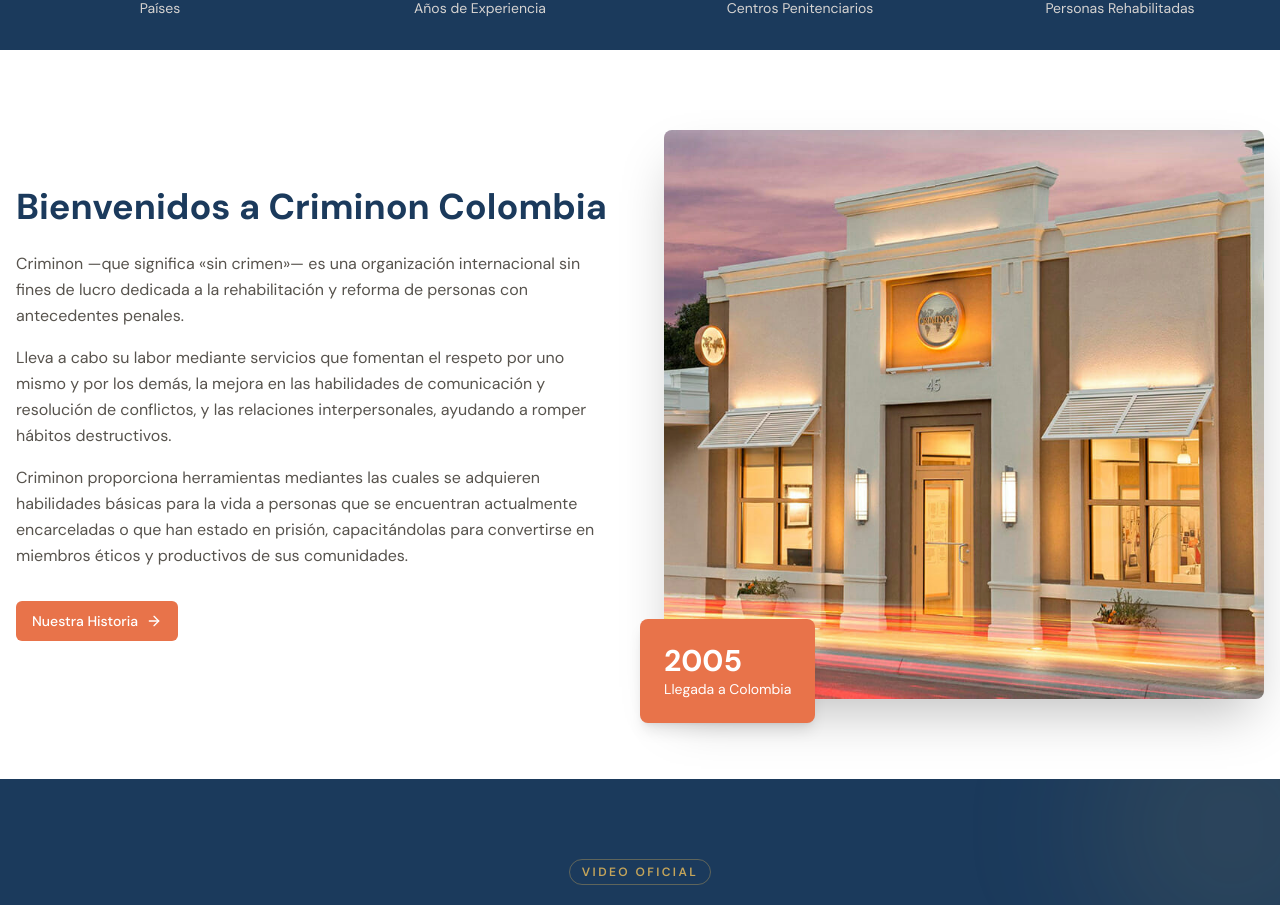
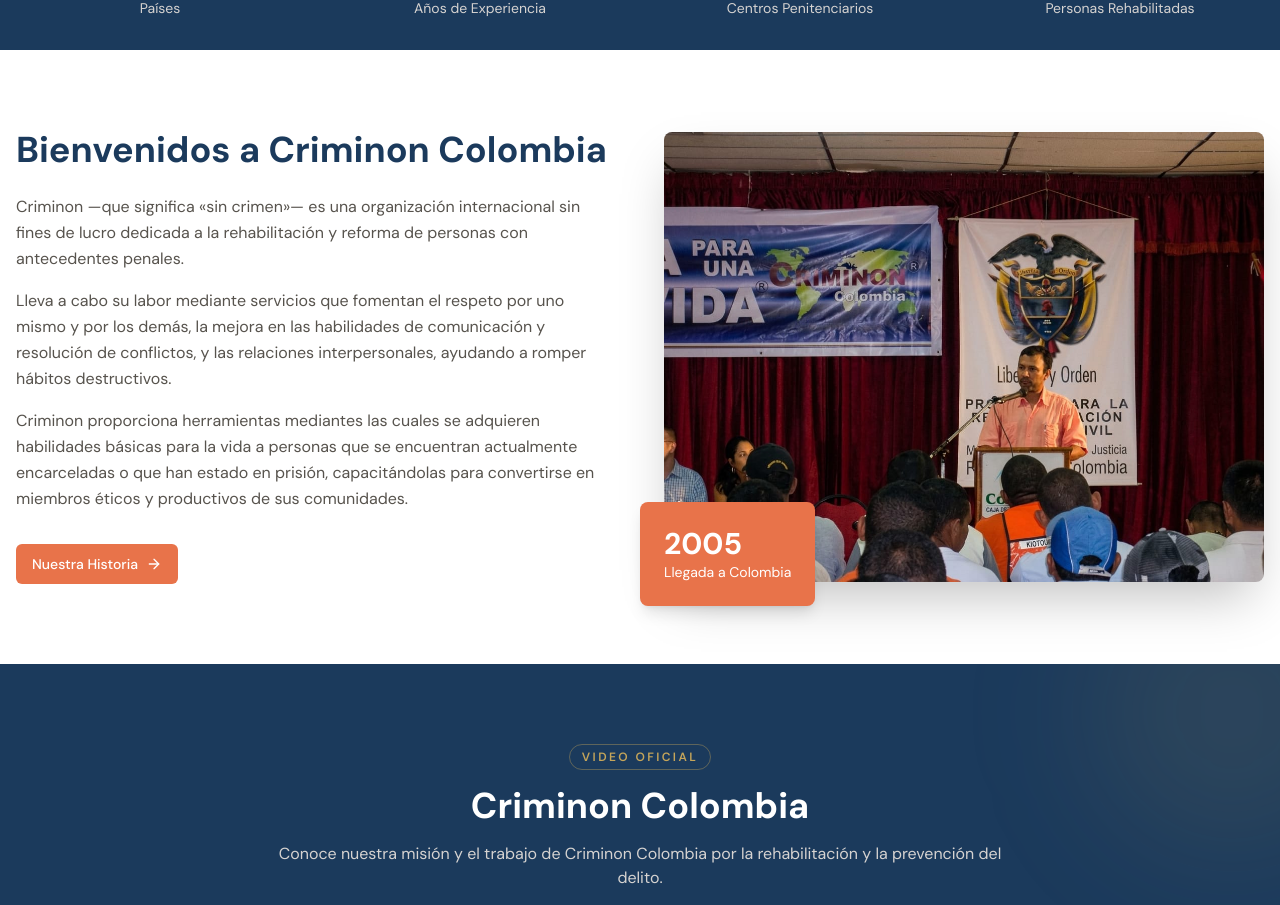
Before and after one commit to Airhonreality/criminon.org.co, a Next.js app: page / in a window 1280 px wide. Shown: the part 871-1776 px from the top of the page. Built offline with nearby package versions, Linux system fonts and the light colour scheme; a web font is replaced by a local one.

Commit message:
feat(home): nueva foto de bienvenida (apertura en Colombia)

```diff
--- a/src/components/sections/home-sections.tsx
+++ b/src/components/sections/home-sections.tsx
@@ -140,10 +140,10 @@ export function WelcomeSection() {
           <div className="relative">
             <div className="relative rounded-lg overflow-hidden shadow-2xl">
               <Image
-                src="/images/facilities/criminon-building.jpg"
-                alt="Edificio Criminon"
-                width={600}
-                height={400}
+                src="/images/facilities/apertura-colombia.jpg"
+                alt="Apertura de Criminon Colombia"
+                width={1195}
+                height={896}
                 className="object-cover w-full h-auto"
               />
             </div>
```
Also changed, not shown: public/images/facilities/apertura-colombia.jpg (added).
